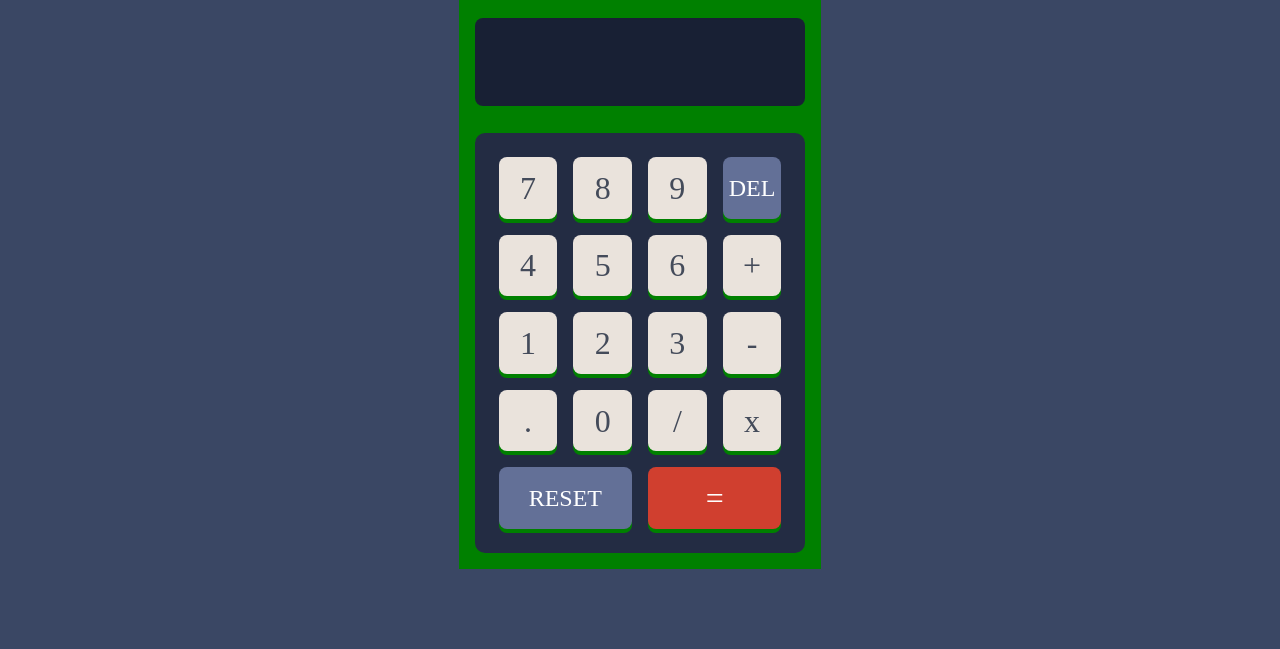
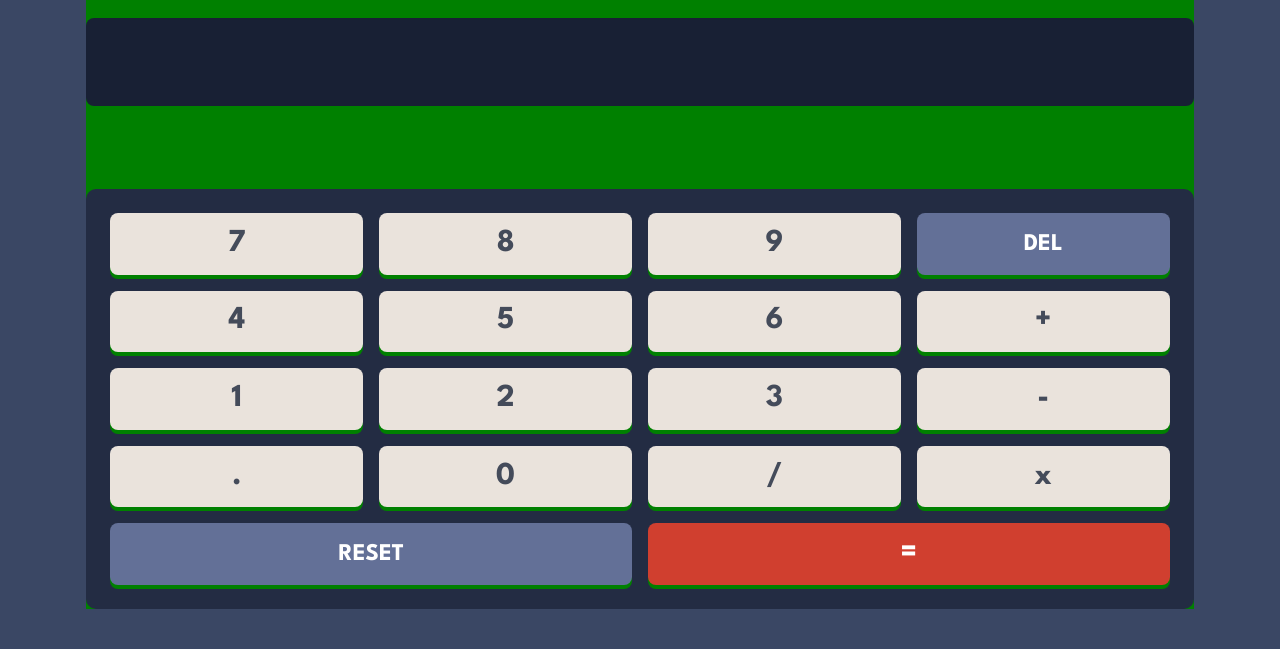
Before and after one commit to jmjules/calculator-app, a plain HTML site: page index.html in a window 1280 px wide. Shown: the part 151-800 px from the top of the page. Drawn offline with Linux system fonts and the light colour scheme.

Commit message:
update css now

```diff
--- a/style.css
+++ b/style.css
@@ -75,15 +75,8 @@
 }
 
 .calculator{
-<<<<<<< HEAD
   width: 86.5%;
   height: 90%;
-=======
-  width: 80% ; /*22.5rem;
-  overflow: hidden; */
-  height: 80%;
-  padding: 1rem;
->>>>>>> b062accf08d5cd014ce9143b6a8703ad6708d526
   font-family: 'League Spartan', sans-serif;
   background: green;
 
```
